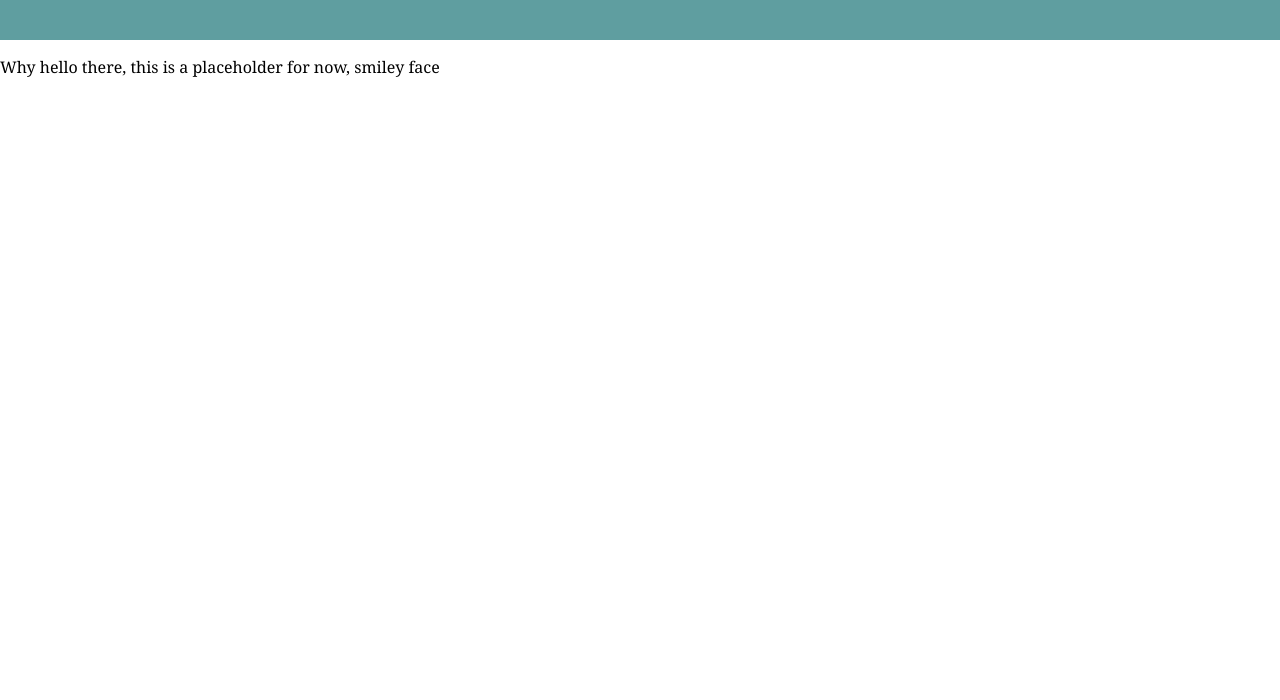
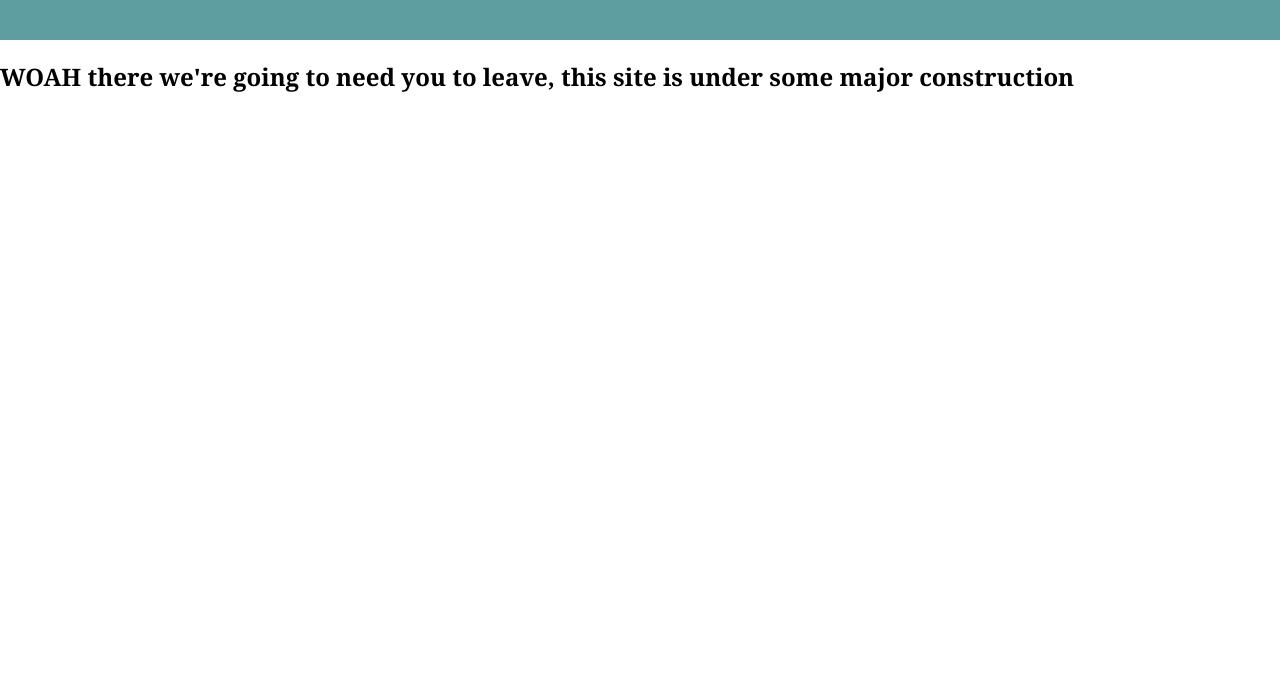
Before and after one commit to yum-fish/yum-fish.github.io, a plain HTML site: page index.html in a window 1280 px wide. Shown: the part 100-800 px from the top of the page. Drawn offline with Linux system fonts and the light colour scheme.

Commit message:
add construction message for testing

```diff
--- a/index.html
+++ b/index.html
@@ -7,6 +7,7 @@
     <div class = "title">
         <h1>A silly thing, really</h1>
     </div>
-    <p>Why hello there, this is a placeholder for now, smiley face</p>
+
+    <h2>WOAH there we're going to need you to leave, this site is under some major construction</h2>
 
 </body>
```
